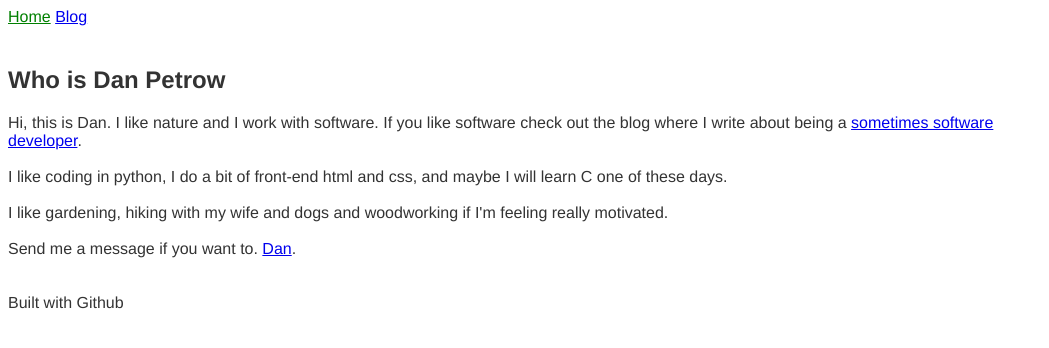
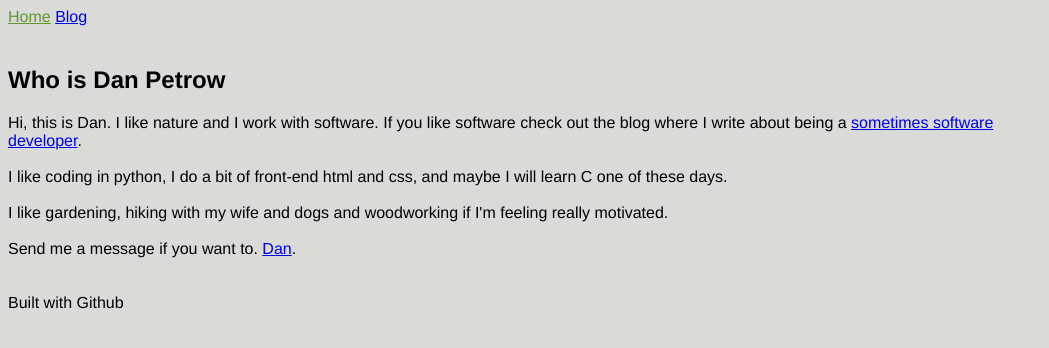
Before and after one commit to danpetrow/danpetrow.github.io, a Jekyll site: the page built from index.html, in a window 1280 px wide. Shown: the top 348 px of the page, without its empty margins (0-1049 px from the left). Built offline with Jekyll 4.4.1, drawn with Linux system fonts in a browser that asks for light colours.

Commit message:
Update main.scss
some colors stuff

```diff
--- a/_sass/main.scss
+++ b/_sass/main.scss
@@ -1,5 +1,9 @@
 $font-stack:    Helvetica, sans-serif;
 $primary-color: #333;
+$bg-color:#dadad9;
+$green-color: #60992d;
+$lt-blue-color:#0094c6;
+$dk-blue-color:#5a2fc6;
 $full-width: 100%;
 
 html {
@@ -8,10 +12,11 @@ html {
 
 body {
   font: 100% $font-stack;
-  color: $primary-color;
+  background-color: $bg-color;
+  text-color: $primary-color;
 }
 .current {
-color: green;
+color: $green-color;
 }
 /*
 footer{
```
